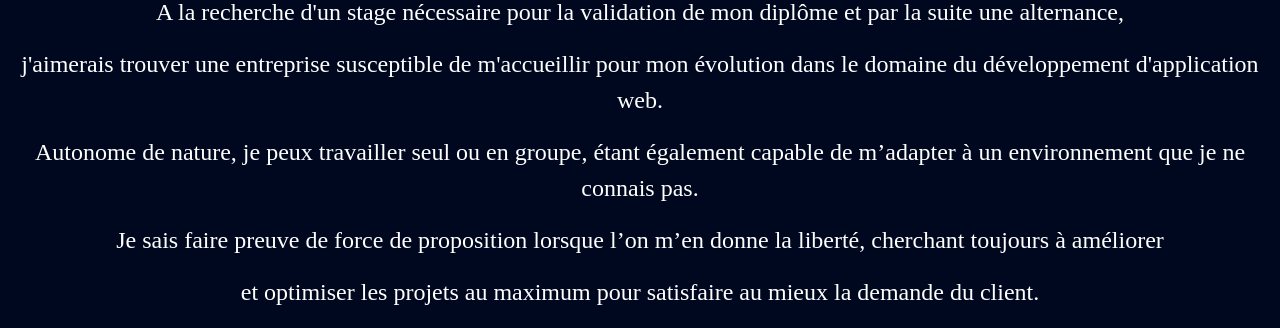
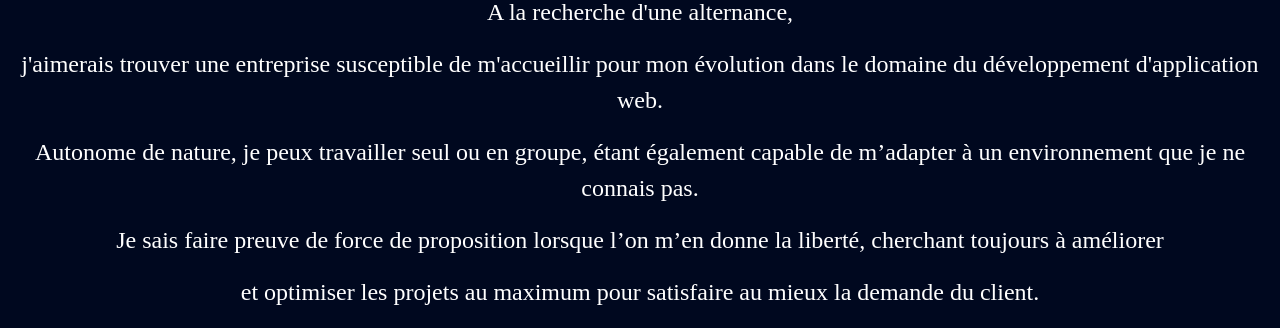
Before and after one commit to Blondin13/Projet-cv_2022, a plain HTML site: page index.html in a window 1280 px wide. Shown: the part 472-800 px from the top of the page. Drawn offline with nearby package versions, Linux system fonts and the light colour scheme; a web font is replaced by a local one.

Commit message:
Projet cv mise a jours profil

```diff
--- a/index.html
+++ b/index.html
@@ -60,7 +60,7 @@
         </article>
         <article class="article-text-profil">
             <h3 class="h3-orange"><strong>MARIE, 1 ENFANT, PERMIS-B, VEHICULE, CACES 1 - 3 - 5</strong></h3>
-            <p class="p-text">A la recherche d'un stage nécessaire pour la validation de mon diplôme et par la suite une alternance,</p>
+            <p class="p-text">A la recherche d'une alternance,</p>
             <p class="p-text">j'aimerais trouver une entreprise susceptible de m'accueillir pour mon évolution dans le domaine du développement d'application web.</p>
             <p class="p-text">Autonome de nature, je peux travailler seul ou en groupe,
                               étant également capable de m’adapter à un environnement que je ne connais pas.</p>
```
Also changed, not shown: 1 other file.
